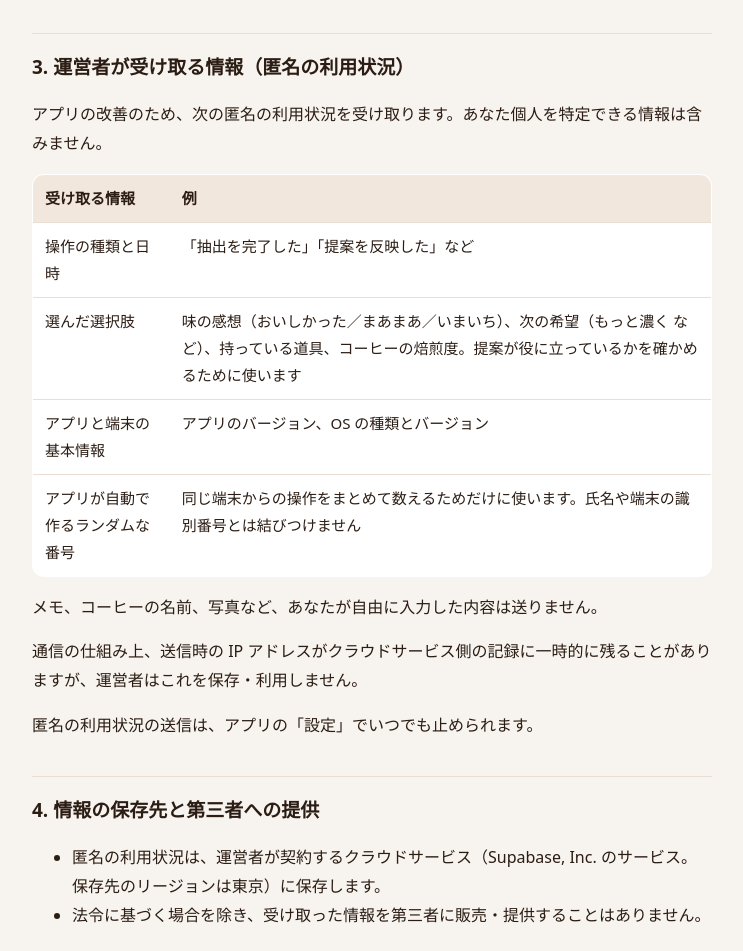
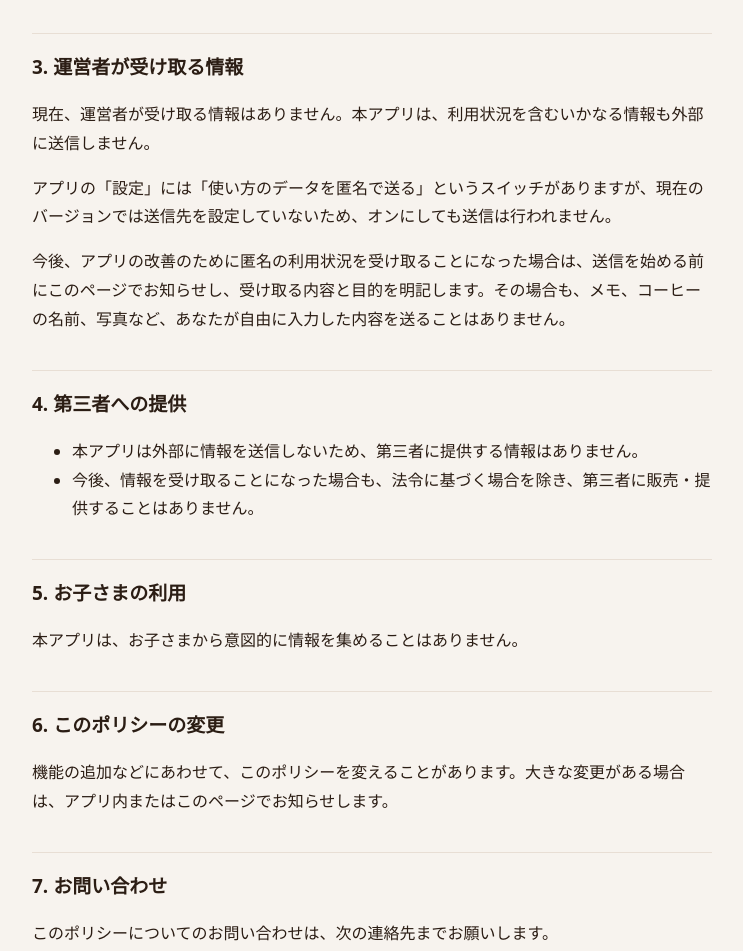
Before and after one commit to unesaki/maiasa-drip-site, a plain HTML site: page privacy.html in a window 1280 px wide. Shown: the part 1007-1958 px from the top of the page, without its empty margins (268-1011 px from the left). Drawn offline with Linux system fonts and the light colour scheme.

Commit message:
計測の記述を実態に合わせた
アプリが利用状況をどこにも送信していないため、プライバシーポリシーの
第3項・第4項と、サポートページの FAQ を書き直した。制定日も実際の
日付に直した。

Co-Authored-By: Claude Opus 5 <noreply@anthropic.com>

```diff
--- a/privacy.html
+++ b/privacy.html
@@ -29,7 +29,7 @@
 <header>
   <a href="./">毎朝ドリップ</a>
   <h1>プライバシーポリシー</h1>
-  <p class="meta">制定日：2026年11月30日</p>
+  <p class="meta">制定日：2026年11月21日</p>
 </header>
 <main>
   <p>「毎朝ドリップ」（以下「本アプリ」）の運営者（以下「運営者」）は、本アプリをお使いの方の情報を、以下のとおり取り扱います。</p>
@@ -55,27 +55,15 @@
   <p>写真を登録する場合に限り、カメラまたは写真ライブラリへのアクセスをお願いします。選んだ写真は端末の中だけに保存されます。</p>
   <p>本アプリを削除すると、これらの情報も端末から消えます。残したい場合は、アプリの「設定」からファイルに書き出してください。書き出したファイルの保管と共有は、あなたご自身で管理してください。</p>
 
-  <h2>3. 運営者が受け取る情報（匿名の利用状況）</h2>
-  <p>アプリの改善のため、次の匿名の利用状況を受け取ります。あなた個人を特定できる情報は含みません。</p>
-  <div class="wrap">
-  <table>
-    <thead><tr><th>受け取る情報</th><th>例</th></tr></thead>
-    <tbody>
-      <tr><td>操作の種類と日時</td><td>「抽出を完了した」「提案を反映した」など</td></tr>
-      <tr><td>選んだ選択肢</td><td>味の感想（おいしかった／まあまあ／いまいち）、次の希望（もっと濃く など）、持っている道具、コーヒーの焙煎度。提案が役に立っているかを確かめるために使います</td></tr>
-      <tr><td>アプリと端末の基本情報</td><td>アプリのバージョン、OS の種類とバージョン</td></tr>
-      <tr><td>アプリが自動で作るランダムな番号</td><td>同じ端末からの操作をまとめて数えるためだけに使います。氏名や端末の識別番号とは結びつけません</td></tr>
-    </tbody>
-  </table>
-  </div>
-  <p>メモ、コーヒーの名前、写真など、あなたが自由に入力した内容は送りません。</p>
-  <p>通信の仕組み上、送信時の IP アドレスがクラウドサービス側の記録に一時的に残ることがありますが、運営者はこれを保存・利用しません。</p>
-  <p>匿名の利用状況の送信は、アプリの「設定」でいつでも止められます。</p>
+  <h2>3. 運営者が受け取る情報</h2>
+  <p>現在、運営者が受け取る情報はありません。本アプリは、利用状況を含むいかなる情報も外部に送信しません。</p>
+  <p>アプリの「設定」には「使い方のデータを匿名で送る」というスイッチがありますが、現在のバージョンでは送信先を設定していないため、オンにしても送信は行われません。</p>
+  <p>今後、アプリの改善のために匿名の利用状況を受け取ることになった場合は、送信を始める前にこのページでお知らせし、受け取る内容と目的を明記します。その場合も、メモ、コーヒーの名前、写真など、あなたが自由に入力した内容を送ることはありません。</p>
 
-  <h2>4. 情報の保存先と第三者への提供</h2>
+  <h2>4. 第三者への提供</h2>
   <ul>
-    <li>匿名の利用状況は、運営者が契約するクラウドサービス（Supabase, Inc. のサービス。保存先のリージョンは東京）に保存します。</li>
-    <li>法令に基づく場合を除き、受け取った情報を第三者に販売・提供することはありません。</li>
+    <li>本アプリは外部に情報を送信しないため、第三者に提供する情報はありません。</li>
+    <li>今後、情報を受け取ることになった場合も、法令に基づく場合を除き、第三者に販売・提供することはありません。</li>
   </ul>
 
   <h2>5. お子さまの利用</h2>
```
Also changed, not shown: index.html (+1 -1 lines).
